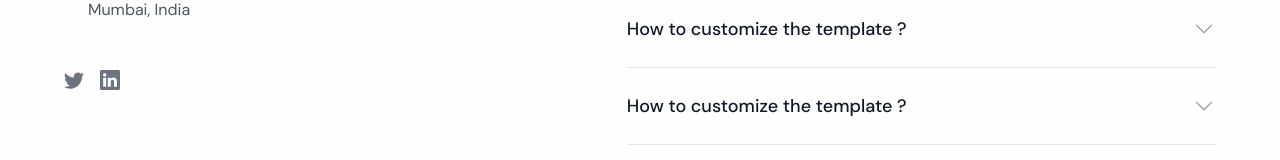
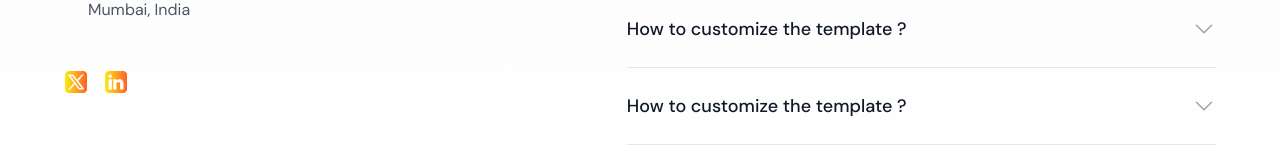
Before and after one commit to Bishwajeet49/latest-jumpq-landing-page, a Next.js app: page / in a window 1280 px wide. Shown: the part 5671-5831 px from the top of the page. Built offline with nearby package versions, Linux system fonts and the light colour scheme.

Commit message:
add linkedin and twitter icon in footer section

```diff
--- a/components/FooterSection.tsx
+++ b/components/FooterSection.tsx
@@ -105,14 +105,13 @@ export default function Footer() {
                                     rel="noopener noreferrer"
                                     aria-label="Twitter"
                                 >
-                                    <svg
-                                        xmlns="http://www.w3.org/2000/svg"
-                                        fill="currentColor"
-                                        className="m-auto h-5 w-5"
-                                        viewBox="0 0 16 16"
-                                    >
-                                        <path d="M5.026 15c6.038 0 9.341-5.003 9.341-9.334 0-.14 0-.282-.006-.422A6.685 6.685 0 0 0 16 3.542a6.658 6.658 0 0 1-1.889.518 3.301 3.301 0 0 0 1.447-1.817 6.533 6.533 0 0 1-2.087.793A3.286 3.286 0 0 0 7.875 6.03a9.325 9.325 0 0 1-6.767-3.429 3.289 3.289 0 0 0 1.018 4.382A3.323 3.323 0 0 1 .64 6.575v.045a3.288 3.288 0 0 0 2.632 3.218 3.203 3.203 0 0 1-.865.115 3.23 3.23 0 0 1-.614-.057 3.283 3.283 0 0 0 3.067 2.277A6.588 6.588 0 0 1 .78 13.58a6.32 6.32 0 0 1-.78-.045A9.344 9.344 0 0 0 5.026 15z"></path>
-                                    </svg>
+                                    <Image
+                                        width={36}
+                                        height={36}
+                                        className="m-auto h-6 w-6"
+                                        src="/images/X.png"
+                                        alt="Twitter logo"
+                                    />
                                 </a>
                             </Link>
                             {/* <a className="duration-300 hover:text-gray-600 dark:hover:text-white" href="components#" title="facebook" target="blank" aria-label="facebook">
@@ -128,14 +127,13 @@ export default function Footer() {
                                     rel="noopener noreferrer"
                                     aria-label="LinkedIn"
                                 >
-                                    <svg
-                                        xmlns="http://www.w3.org/2000/svg"
-                                        fill="currentColor"
-                                        className="m-auto w-5"
-                                        viewBox="0 0 16 16"
-                                    >
-                                        <path d="M0 1.146C0 .513.526 0 1.175 0h13.65C15.474 0 16 .513 16 1.146v13.708c0 .633-.526 1.146-1.175 1.146H1.175C.526 16 0 15.487 0 14.854V1.146zm4.943 12.248V6.169H2.542v7.225h2.401zm-1.2-8.212c.837 0 1.358-.554 1.358-1.248-.015-.709-.52-1.248-1.342-1.248-.822 0-1.359.54-1.359 1.248 0 .694.521 1.248 1.327 1.248h.016zm4.908 8.212V9.359c0-.216.016-.432.08-.586.173-.431.568-.878 1.232-.878.869 0 1.216.662 1.216 1.634v3.865h2.401V9.25c0-2.22-1.184-3.252-2.764-3.252-1.274 0-1.845.7-2.165 1.193v.025h-.016a5.54 5.54 0 0 1 .016-.025V6.169h-2.4c.03.678 0 7.225 0 7.225h2.4z"></path>
-                                    </svg>
+                                    <Image
+                                        width={36}
+                                        height={36}
+                                        className="m-auto w-6 h-6"
+                                        src="/images/Linkedin-Logo--Streamline-Logos-Block.png"
+                                        alt="LinkedIn logo"
+                                    />
                                 </a>
                             </Link>
                         </div>
```
Also changed, not shown: public/images/Linkedin-Logo--Streamline-Logos-Block.png (added), public/images/X.png (added).
